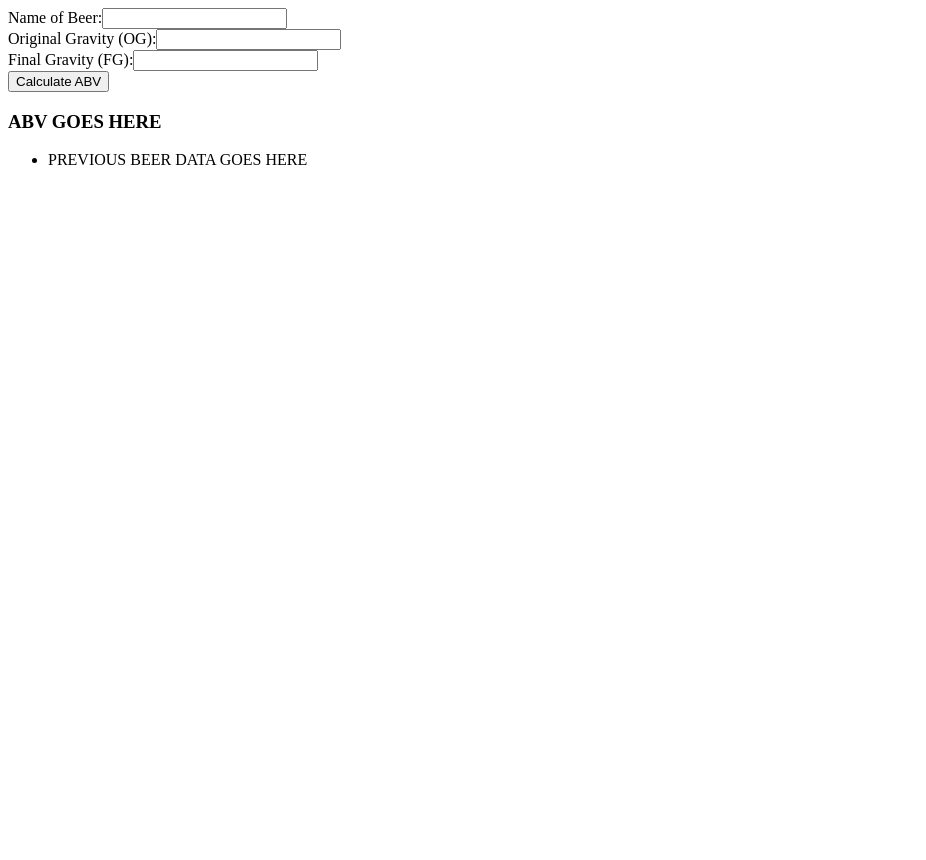
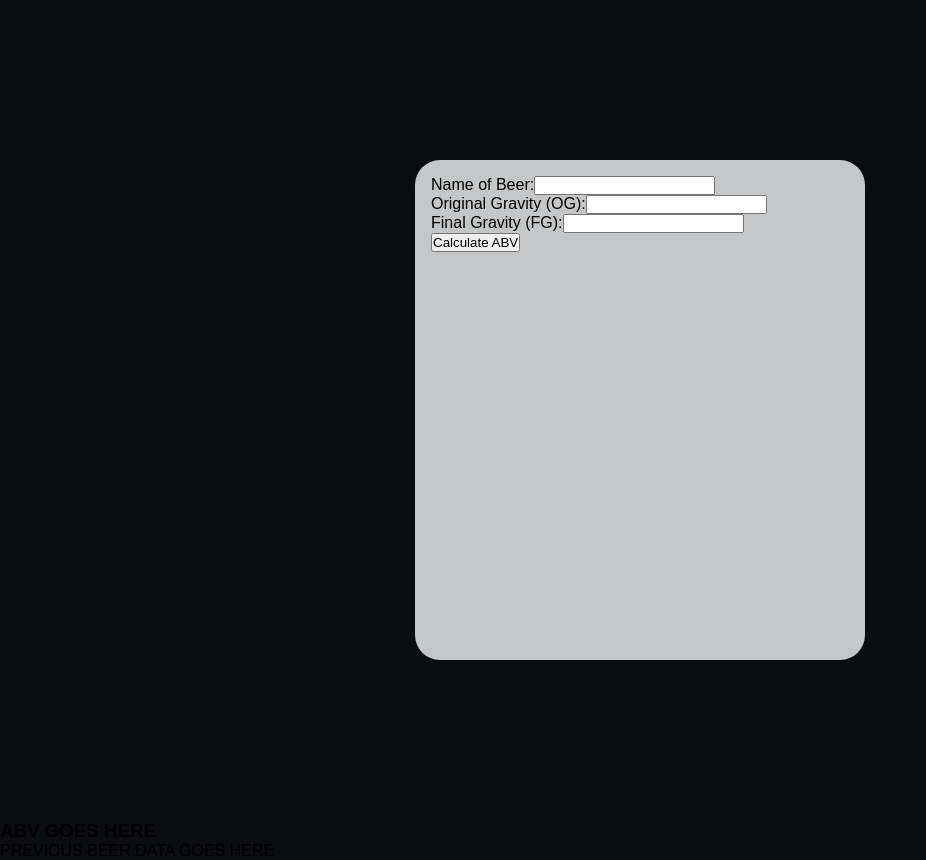
Before and after one commit to jceb30198/BruBook, a React (Create React App) app in the folder client/: page / in a window 1280 px wide. Shown: the whole page, without its empty margins (0-926 px from the left). Before the commit the page ends 800 px from the top, so only its background shows below. Built offline with nearby package versions, Linux system fonts and the light colour scheme.

Commit message:
Styling the form card for the MVP of this project.

```diff
--- /dev/null
+++ b/client/src/App.css
@@ -0,0 +1,26 @@
+:root {
+  --primary: #66fcf1;
+  --secondary: #45a29e;
+  --dark: #0b0c10;
+  --light: #c5c6c7;
+}
+
+* {
+  margin: 0;
+  padding: 0;
+  box-sizing: border-box;
+  font-family: Arial, Helvetica, sans-serif;
+}
+
+body{
+  background-color: var(--dark);
+}
+
+.form {
+  max-width: 450px;
+  height: 500px;
+  margin: 20vh auto;
+  padding: 1rem;
+  border-radius: 25px;
+  background: var(--light);
+}
--- a/client/src/App.jsx
+++ b/client/src/App.jsx
@@ -1,3 +1,5 @@
+import './App.css';
+
 function App() {
   return (
     <div>
```
